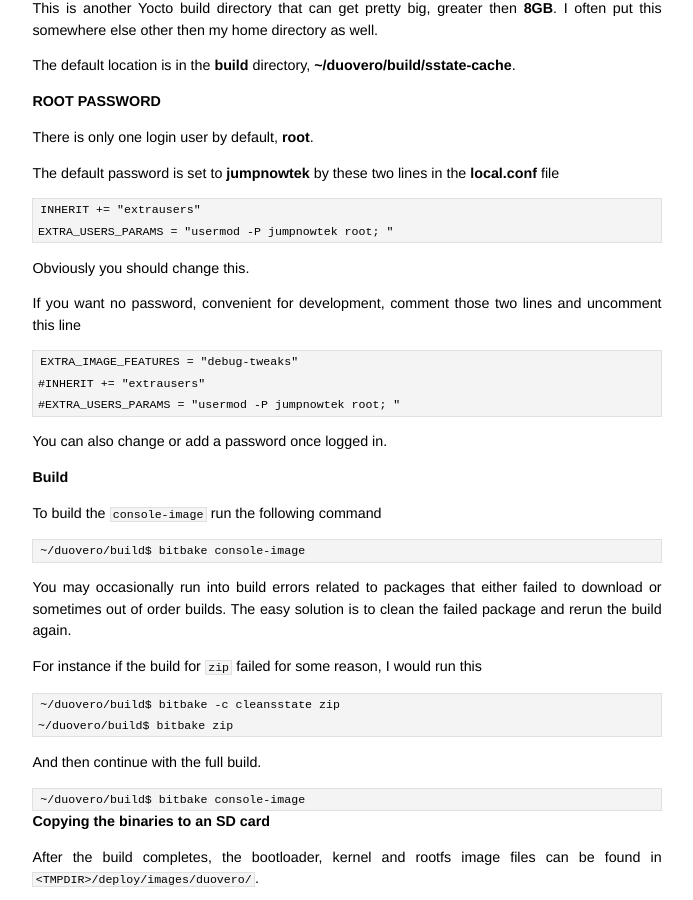
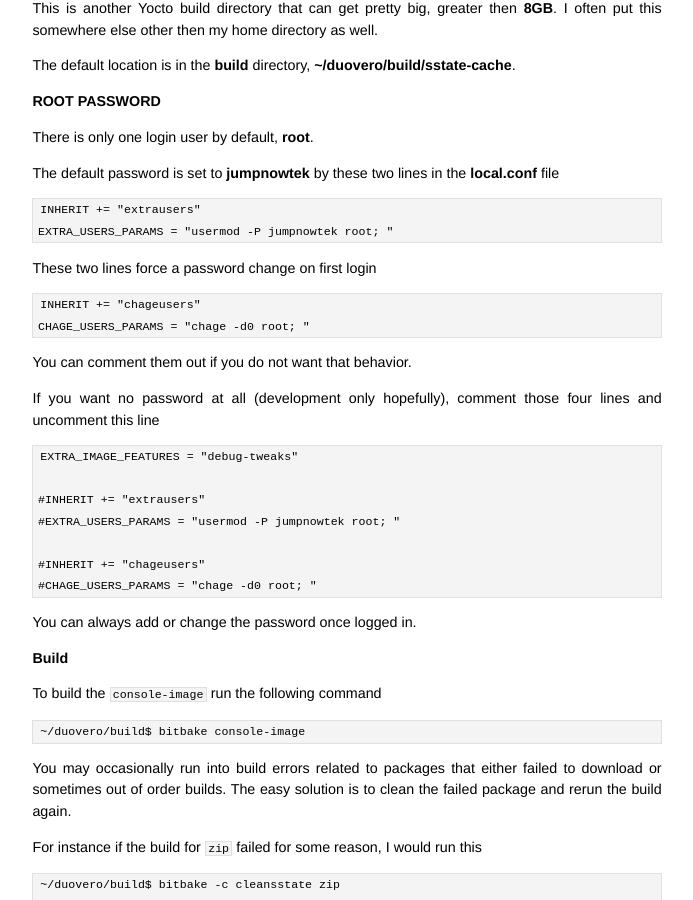
Before and after one commit to jumpnow/jumpnowtek-site, a Jekyll site: the page built from _posts/2014-02-21-Duovero-Systems-with-Yocto.md, in a window 1280 px wide and 900 px high, scrolled down 3897 px. Shown: the whole window, without its empty margins (293-986 px from the left). Built offline with Jekyll 4.4.1, drawn with Linux system fonts in a browser that asks for light colours; some of the changed text lies outside the part shown.

Commit message:
Add notes on chageusers

```diff
--- a/_posts/2014-02-21-Duovero-Systems-with-Yocto.md
+++ b/_posts/2014-02-21-Duovero-Systems-with-Yocto.md
@@ -192,7 +192,7 @@ This is another Yocto build directory that can get pretty big, greater then **8G
 
 The default location is in the **build** directory, **~/duovero/build/sstate-cache**.
 
-##### ROOT PASSWORD
+#### ROOT PASSWORD
 
 There is only one login user by default, **root**.
 
@@ -201,15 +201,24 @@ The default password is set to **jumpnowtek** by these two lines in the **local.
     INHERIT += "extrausers"
     EXTRA_USERS_PARAMS = "usermod -P jumpnowtek root; "
 
-Obviously you should change this.
+These two lines force a password change on first login
 
-If you want no password, convenient for development, comment those two lines and uncomment this line
+    INHERIT += "chageusers"
+    CHAGE_USERS_PARAMS = "chage -d0 root; "
+
+You can comment them out if you do not want that behavior.
+
+If you want no password at all (development only hopefully), comment those four lines and uncomment this line
 
     EXTRA_IMAGE_FEATURES = "debug-tweaks"
+
     #INHERIT += "extrausers"
     #EXTRA_USERS_PARAMS = "usermod -P jumpnowtek root; "
 
-You can also change or add a password once logged in.
+    #INHERIT += "chageusers"
+    #CHAGE_USERS_PARAMS = "chage -d0 root; "
+
+You can always add or change the password once logged in.
 
 ### Build
 
```
Also changed, not shown: other parts of _posts/2014-02-21-Duovero-Systems-with-Yocto.md (+2 -2 lines), _posts/2014-02-28-Wandboard-Systems-with-Yocto.md (+15 -6 lines), _posts/2015-06-08-BeagleBone-Systems-with-Yocto.md (+15 -6 lines), _posts/2015-12-04-Raspberry-Pi-Systems-with-Yocto.md (+14 -5 lines), _posts/2018-01-24-Odroid-C2-Systems-with-Yocto.md (+14 -5 lines).
